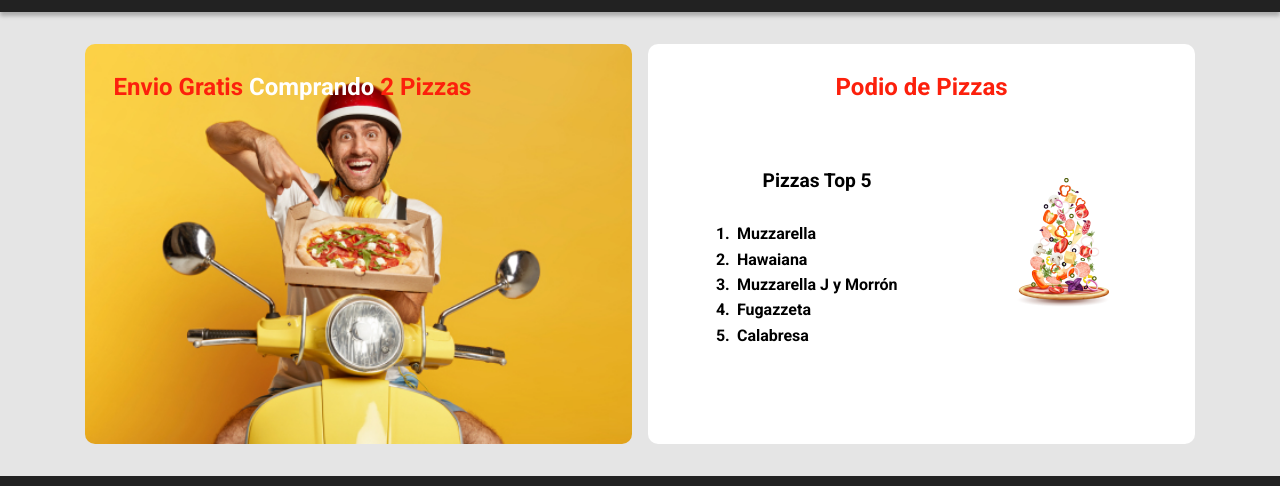
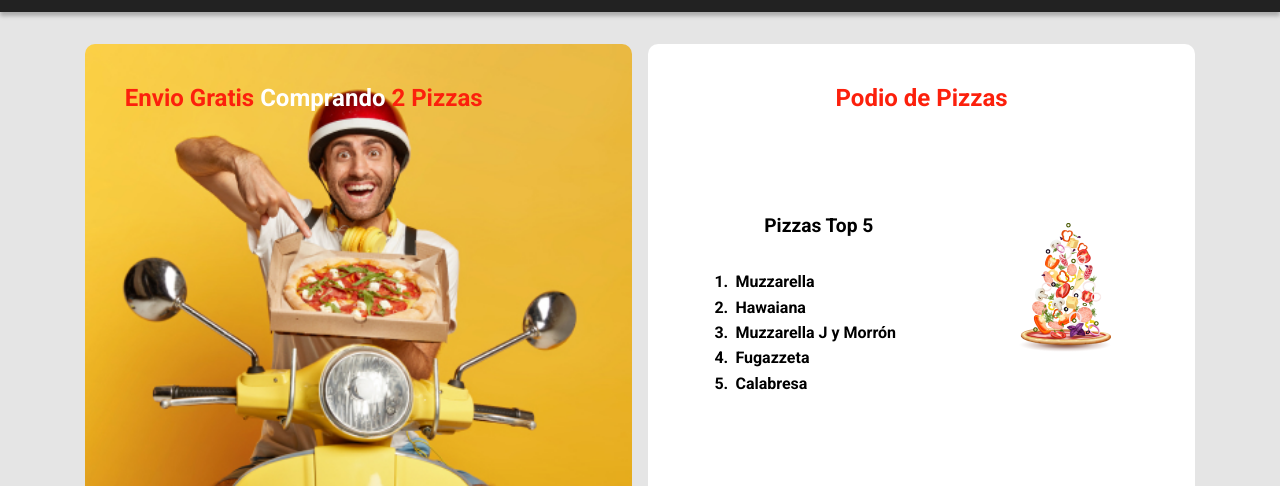
Before and after one commit to mapantano/ProyectosFrontendI, a plain HTML site: page pizza/index.html in a window 1280 px wide. Shown: the part 100-586 px from the top of the page. Drawn offline with Linux system fonts and the light colour scheme.

Commit message:
actualizo repo

```diff
--- a/pizza/css/style.css
+++ b/pizza/css/style.css
@@ -52,12 +52,12 @@ h3 {
   color: #fc200c;
   font-size: 1.5rem;
 }
-h2,
-h4 {
-  padding: 1.8rem;
+h2 {
+  padding: 2.5rem;
 }
 h4 {
   font-size: 1.2rem;
+  padding: 2rem;
 }
 
 .logo {
@@ -85,14 +85,14 @@ main {
   border-radius: 10px;
   width: 45%;
   min-width: 25rem;
-  height: 25rem;
+  height: 30rem;
 }
 .Podio {
   background-color: white;
   border-radius: 10px;
   width: 45%;
   min-width: 25rem;
-  height: 25rem;
+  height: 30rem;
 }
 .contenedor-podio {
   display: flex;
@@ -107,7 +107,7 @@ main {
   align-items: center;
   width: 90%;
   position: relative;
-  bottom: 6rem;
+  bottom: 8rem;
   font-weight: bold;
 }
 .lista > ol > li,
@@ -149,7 +149,7 @@ h3 {
     width: 100%;
     min-width: unset;
   }
-  .contenedor-podio{
-    margin-left:  1rem;
+  .contenedor-podio {
+    margin-left: 1rem;
   }
 }
```
